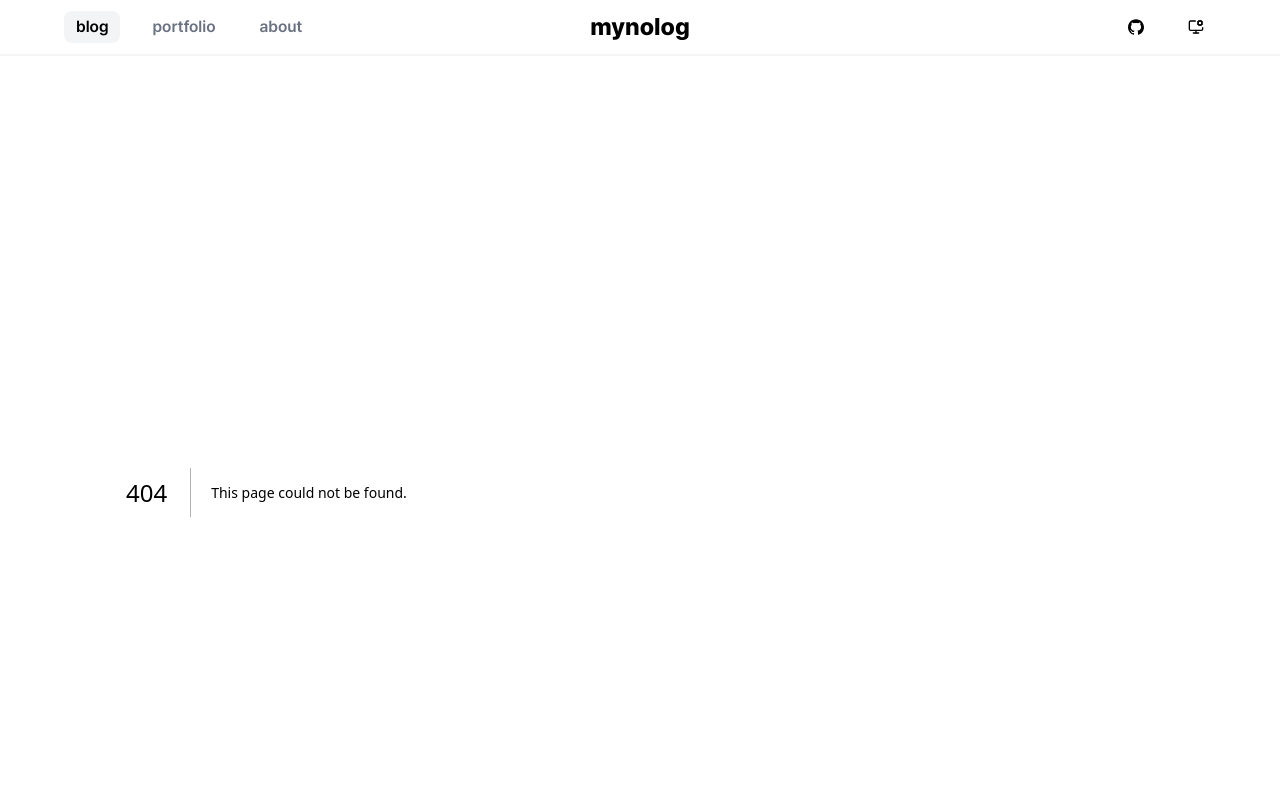
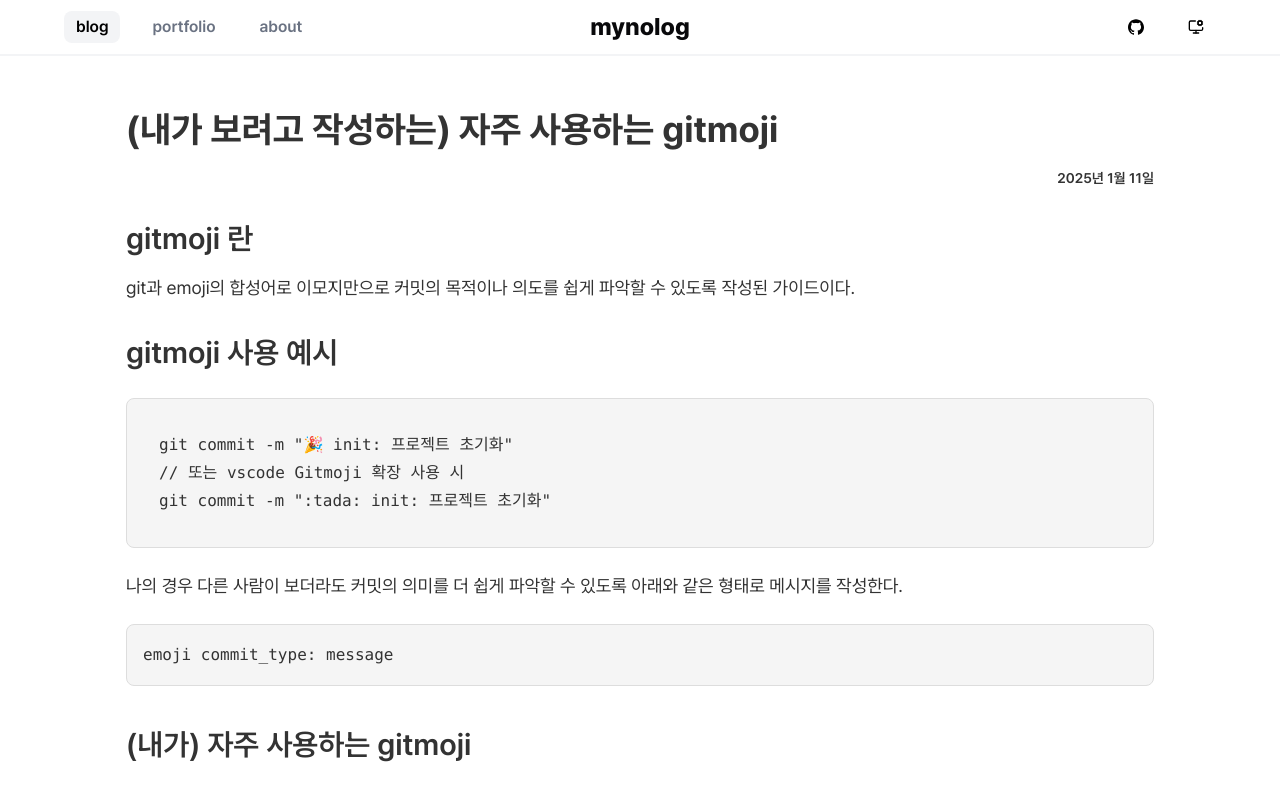
Before and after one commit to mynolog/mynolog-blog, a Next.js app: page /blog/hello-gitmoji in a window 1280 px wide. Before the commit this address had no page. Shown: the top 789 px of the page. Built offline with nearby package versions, Linux system fonts and the light colour scheme.

Commit message:
feat: Blog 상세 페이지 마크다운 렌더링 기능 및 UI 구현

```diff
--- a/package.json
+++ b/package.json
@@ -14,10 +14,15 @@
     "class-variance-authority": "^0.7.1",
     "clsx": "^2.1.1",
     "gray-matter": "^4.0.3",
+    "highlight.js": "^11.11.1",
     "lucide-react": "^0.487.0",
     "next": "15.2.4",
     "react": "^19.0.0",
     "react-dom": "^19.0.0",
+    "react-markdown": "^10.1.0",
+    "rehype-highlight": "^7.0.2",
+    "remark": "^15.0.1",
+    "remark-gfm": "^4.0.1",
     "tailwind-merge": "^3.1.0",
     "tw-animate-css": "^1.2.5",
     "zustand": "^5.0.3"
--- /dev/null
+++ b/src/app/blog/[slug]/page.tsx
@@ -0,0 +1,27 @@
+import ReactMarkdown from 'react-markdown'
+import remarkGfm from 'remark-gfm'
+import rehypeHighlight from 'rehype-highlight'
+import { getPostBySlug } from '@/lib/posts'
+import { formatDate } from '@/utils/format'
+import 'highlight.js/styles/atom-one-dark.css'
+
+interface BlogDetailPageProps {
+  params: Promise<{ slug: string }>
+}
+
+export default async function BlogDetailPage({ params }: BlogDetailPageProps) {
+  const { slug } = await params
+  const post = await getPostBySlug('blog', slug)
+
+  return (
+    <article className="prose w-full">
+      <h1>{post.title}</h1>
+      <p className="flex w-full justify-end text-sm font-semibold">
+        {formatDate(post.date)}
+      </p>
+      <ReactMarkdown remarkPlugins={[remarkGfm]} rehypePlugins={[rehypeHighlight]}>
+        {post.content}
+      </ReactMarkdown>
+    </article>
+  )
+}
--- a/src/app/blog/page.tsx
+++ b/src/app/blog/page.tsx
@@ -2,18 +2,19 @@ import Link from 'next/link'
 import { getAllPosts } from '@/lib/posts'
 import { ROUTES } from '@/constants/routes'
 import Image from 'next/image'
+import { formatDate } from '@/utils/format'
 
 export default async function BlogPage() {
   const posts = getAllPosts('blog')
 
   return (
     <div className="flex w-full justify-center px-4">
-      <ul className="mx-auto grid w-full max-w-[960px] grid-cols-1 place-items-start gap-6 sm:grid-cols-2">
+      <ul className="mx-auto grid w-full max-w-[960px] grid-cols-1 gap-6 sm:grid-cols-2">
         {posts.map((post) => (
           <li key={post.slug + post.date} className="w-full">
             <Link
               href={ROUTES.BLOG_DETAIL(post.slug)}
-              className="flex h-full flex-col overflow-hidden rounded border border-gray-200 bg-white transition hover:shadow-lg"
+              className="flex flex-col overflow-hidden rounded border border-gray-200 bg-white transition hover:shadow-lg dark:border-gray-700 dark:bg-black dark:shadow-gray-800"
             >
               <div className="relative aspect-[5/3] w-full">
                 <Image
@@ -23,11 +24,14 @@ export default async function BlogPage() {
                   className="object-cover"
                 />
               </div>
-
               <div className="flex flex-1 flex-col justify-between p-3">
                 <div>
-                  <p className="text-xs font-semibold text-gray-400">{post.date}</p>
-                  <p className="mt-1 text-sm font-extrabold md:text-lg">{post.title}</p>
+                  <p className="mt-1 text-xs font-semibold text-gray-400">
+                    {formatDate(post.date)}
+                  </p>
+                  <p className="mt-1 truncate text-sm font-extrabold md:text-lg">
+                    {post.title}
+                  </p>
                 </div>
                 <p className="mt-2 truncate text-xs text-gray-600 md:text-sm">
                   {post.description}
--- a/src/app/globals.css
+++ b/src/app/globals.css
@@ -1,5 +1,6 @@
-@import "tailwindcss";
-@import "tw-animate-css";
+@import 'tailwindcss';
+@import 'tw-animate-css';
+@import './markdown.css';
 
 @custom-variant dark (&:is(.dark *));
 
@@ -118,3 +119,107 @@
     @apply bg-background text-foreground;
   }
 }
+.prose {
+  font-size: 1.125rem;
+  line-height: 1.75rem;
+  color: #333;
+}
+
+.prose h1 {
+  font-size: 2.25rem;
+  font-weight: bold;
+  margin-bottom: 1rem;
+}
+
+.prose p {
+  margin-bottom: 1rem;
+}
+
+.prose ul {
+  list-style: disc;
+  margin-left: 2rem;
+}
+
+.prose pre {
+  background-color: #f5f5f5;
+  color: #333;
+  padding: 16px;
+  border-radius: 8px;
+  overflow-x: auto;
+  margin-top: 1.5rem;
+  margin-bottom: 1.5rem;
+  border: 1px solid #ddd;
+  font-family: 'Courier New', Courier, monospace;
+}
+
+.prose code {
+  background-color: #f1f1f1;
+  color: #333;
+  padding: 2px 6px;
+  border-radius: 4px;
+  font-size: 0.9rem;
+}
+
+.prose pre code {
+  font-size: 1rem;
+  color: inherit;
+  background: none;
+  padding: 0;
+  white-space: pre-wrap;
+  word-wrap: break-word;
+}
+
+/* 다크모드 스타일 */
+
+.prose-dark {
+  color: #f8fafc;
+}
+
+.prose-dark h1 {
+  color: #e2e8f0;
+}
+
+.prose-dark p {
+  color: #e2e8f0;
+}
+
+.prose-dark ul {
+  list-style: disc;
+  color: #e2e8f0;
+}
+
+.prose-dark pre {
+  background-color: #2d2d2d;
+  color: #f8fafc;
+  padding: 16px;
+  border-radius: 8px;
+  overflow-x: auto;
+  margin-top: 1.5rem;
+  margin-bottom: 1.5rem;
+  border: 1px solid #444;
+}
+
+.prose-dark code {
+  background-color: #444;
+  color: #f8fafc;
+  padding: 2px 6px;
+  border-radius: 4px;
+  font-size: 0.9rem;
+}
+
+.prose-dark pre code {
+  font-size: 1rem;
+  color: inherit;
+  background: none;
+  padding: 0;
+  white-space: pre-wrap;
+  word-wrap: break-word;
+}
+
+.prose-dark a {
+  color: #3b82f6;
+}
+
+.prose-dark a:hover {
+  color: #2563eb;
+}
--- /dev/null
+++ b/src/app/markdown.css
@@ -0,0 +1,187 @@
+.prose {
+  font-size: 1.125rem;
+  line-height: 1.75rem;
+  color: #333;
+}
+
+.prose h1 {
+  font-size: 2.25rem;
+  font-weight: 700;
+  margin-bottom: 1rem;
+  padding-top: 1.5rem;
+  padding-bottom: 0.5rem;
+}
+
+.prose h2 {
+  font-size: 1.875rem;
+  font-weight: 600;
+  margin-bottom: 0.875rem;
+  padding-top: 1.25rem;
+  padding-bottom: 0.5rem;
+}
+
+.prose h3 {
+  font-size: 1.5rem;
+  font-weight: 600;
+  margin-bottom: 0.75rem;
+  padding-top: 1rem;
+  padding-bottom: 0.5rem;
+}
+
+.prose h4 {
+  font-size: 1.25rem;
+  font-weight: 600;
+  margin-bottom: 0.625rem;
+  padding-top: 0.75rem;
+  padding-bottom: 0.5rem;
+}
+
+.prose h5 {
+  font-size: 1.125rem;
+  font-weight: 600;
+  margin-bottom: 0.5rem;
+  padding-top: 0.5rem;
+  padding-bottom: 0.25rem;
+}
+
+.prose h6 {
+  font-size: 1rem;
+  font-weight: 600;
+  margin-bottom: 0.5rem;
+  padding-top: 0.5rem;
+  padding-bottom: 0.25rem;
+  text-transform: uppercase;
+  letter-spacing: 0.05em;
+}
+
+.prose p {
+  margin-bottom: 1rem;
+}
+
+.prose ul {
+  list-style: disc;
+  margin-left: 2rem;
+}
+
+.prose pre {
+  background-color: #e2e8f0;
+  color: #1e293b;
+  padding: 16px;
+  border-radius: 8px;
+  overflow-x: auto;
+  margin-top: 1.5rem;
+  margin-bottom: 1.5rem;
+  border: 1px solid #cbd5e1;
+  font-family: 'Courier New', Courier, monospace;
+}
+
+.prose code {
+  background-color: #f1f5f9;
+  color: #1e293b;
+  padding: 2px 6px;
+  border-radius: 4px;
+  font-size: 0.9rem;
+}
+
+.prose pre code {
+  font-size: 1rem;
+  color: inherit;
+  background: none;
+  padding: 0;
+  white-space: pre-wrap;
+  word-wrap: break-word;
+}
+
+.prose table {
+  width: 100%;
+  border-collapse: collapse;
+  margin: 1.5rem 0;
+  font-size: 0.95rem;
+}
+
+.prose thead {
+  background-color: #f1f5f9;
+  color: #1e293b;
+  text-align: left;
+}
+
+.prose th,
+.prose td {
+  border: 1px solid #cbd5e1;
+  padding: 0.75rem 1rem;
+}
+
+.prose tbody tr:nth-child(even) {
+  background-color: #f8fafc;
+}
+
+.dark .prose table {
+  color: #f8fafc;
+}
+
+.dark .prose thead {
+  background-color: #334155;
+  color: #f1f5f9;
+}
+
+.dark .prose tbody tr:nth-child(even) {
+  background-color: #1e293b;
+}
+
+.dark .prose th,
+.dark .prose td {
+  border: 1px solid #475569;
+}
+
+.dark .prose {
+  color: #f8fafc;
+}
+
+.dark .prose h1 {
+  color: #e2e8f0;
+}
+
+.dark .prose p {
+  color: #e2e8f0;
+}
+
+.dark .prose ul {
+  list-style: disc;
+  color: #e2e8f0;
+}
+
+.dark .prose pre {
+  background-color: #2d2d2d;
+  color: #f8fafc;
+  padding: 16px;
+  border-radius: 8px;
+  overflow-x: auto;
+  margin-top: 1.5rem;
+  margin-bottom: 1.5rem;
+  border: 1px solid #444;
+}
+
+.dark .prose code {
+  background-color: #444;
+  color: #f8fafc;
+  padding: 2px 6px;
+  border-radius: 4px;
+  font-size: 0.9rem;
+}
+
+.dark .prose pre code {
+  font-size: 1rem;
+  color: inherit;
+  background: none;
+  padding: 0;
+  white-space: pre-wrap;
+  word-wrap: break-word;
+}
+
+.dark .prose a {
+  color: #3b82f6;
+}
+
+.dark .prose a:hover {
+  color: #2563eb;
+}
--- a/src/lib/posts.ts
+++ b/src/lib/posts.ts
@@ -8,6 +8,7 @@ export interface PostMeta {
   date: string
   tags?: string[]
   description?: string
+  content?: string
 }
 
 type ContentDir = 'blog' | 'portfolio'
@@ -16,7 +17,8 @@ export function getAllPosts(dirName: ContentDir): PostMeta[] {
   const postsDirectory = path.join(process.cwd(), 'contents', dirName)
   const fileNames = fs.readdirSync(postsDirectory)
 
-  return fileNames.map((fileName) => {
+  return fileNames
+    .map((fileName) => {
       const filePath = path.join(postsDirectory, fileName)
       const fileContents = fs.readFileSync(filePath, 'utf-8')
       const { data } = matter(fileContents)
@@ -30,4 +32,25 @@ export function getAllPosts(dirName: ContentDir): PostMeta[] {
         description: frontmatter.description ?? '',
       }
     })
+    .sort((a, b) => new Date(b.date).getTime() - new Date(a.date).getTime())
 }
+
+export async function getPostBySlug(
+  dirName: ContentDir,
+  slug: string,
+): Promise<PostMeta> {
+  const filePath = path.join(process.cwd(), 'contents', dirName, `${slug}.md`)
+  const fileContents = fs.readFileSync(filePath, 'utf-8')
+
+  const { data, content } = matter(fileContents)
+  const frontmatter = data as PostMeta
+
+  return {
+    title: frontmatter.title,
+    slug: frontmatter.slug,
+    date: frontmatter.date,
+    tags: frontmatter.tags ?? [],
+    description: frontmatter.description ?? '',
+    content,
+  }
+}
--- a/tailwind.config.ts
+++ b/tailwind.config.ts
@@ -2,7 +2,7 @@ import type { Config } from 'tailwindcss'
 
 const config: Config = {
   darkMode: 'class',
-  content: ['./src/**/*.{js,ts,jsx,tsx,mdx}'],
+  content: ['./src/**/*.{js,ts,jsx,tsx,mdx}', './contents/**/*.{md,mdx}'],
   theme: {
     extend: {
       fontFamily: {
```
Also changed, not shown: contents/blog/hello-gitmoji.md (renamed from contents/blog/gitmoji.md), 1 other file (tests, documents, lock files or other folders). Lines whose indentation alone changed are shown as unchanged.
